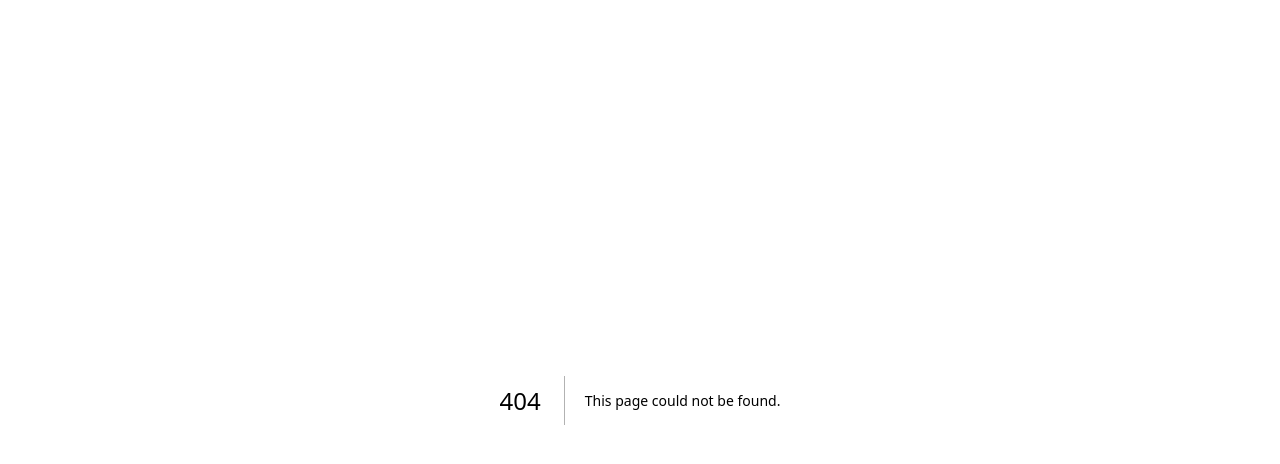
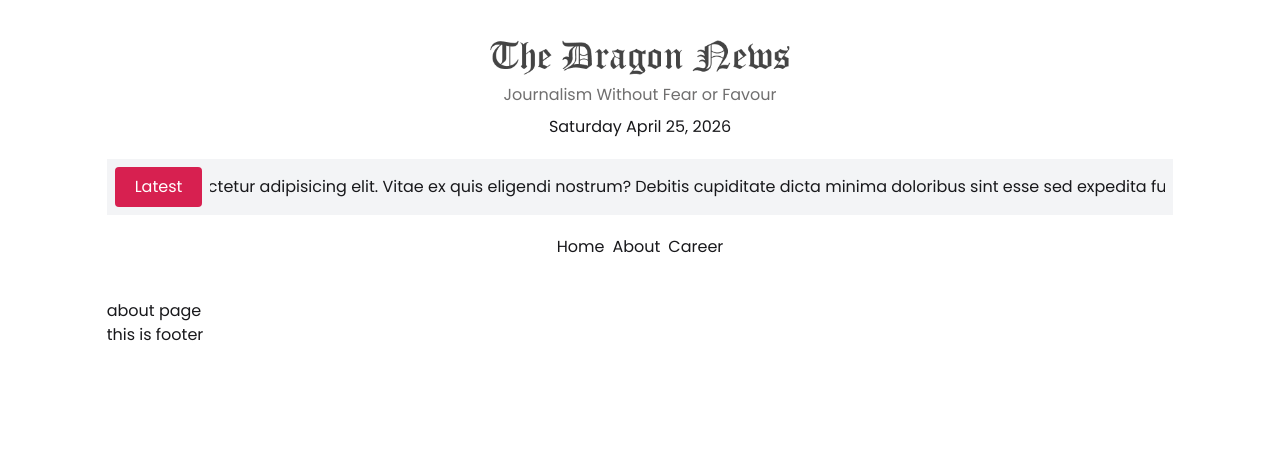
Before and after one commit to msirazu/dragon-news-next, a Next.js app: page /about in a window 1280 px wide. Before the commit this address had no page. Shown: the top 464 px of the page. Built offline with nearby package versions, Linux system fonts and the light colour scheme.

Commit message:
header section completed

```diff
--- /dev/null
+++ b/src/app/(public)/about/page.jsx
@@ -0,0 +1,9 @@
+const AboutPage = () => {
+    return (
+        <div>
+            about page
+        </div>
+    );
+};
+
+export default AboutPage;
--- /dev/null
+++ b/src/app/(public)/career/page.jsx
@@ -0,0 +1,9 @@
+const CareerPage = () => {
+    return (
+        <div>
+            career page
+        </div>
+    );
+};
+
+export default CareerPage;
--- a/src/app/(public)/layout.jsx
+++ b/src/app/(public)/layout.jsx
@@ -4,13 +4,13 @@ import Header from "@/components/layout/header/Header";
 const PublicLayout = ({ children }) => {
     return (
         <div>
-            <header>
+            <header className="w-11/12 md:w-10/12 mx-auto">
                 <Header/>
             </header>
-            <main>
+            <main className="w-11/12 md:w-10/12 mx-auto">
                 {children}
             </main>
-            <footer>
+            <footer className="w-11/12 md:w-10/12 mx-auto">
                 <Footer/>
             </footer>
         </div>
--- a/src/app/globals.css
+++ b/src/app/globals.css
@@ -1,2 +1,13 @@
 @import "tailwindcss";
 @plugin "daisyui";
+
+@theme {
+  --color-text-one: #706F6F;
+  --color-button-one: #D72050;
+}
+
+@layer components {
+  .btn-one {
+    @apply bg-button-one text-white py-2 px-5 rounded-sm cursor-pointer capitalize
+  }
+}
--- /dev/null
+++ b/src/app/not-found.jsx
@@ -0,0 +1,18 @@
+import Link from "next/link";
+
+export const metadata = {
+    title: 'Not Found | The Dragon News'
+}
+
+const NotFound = () => {
+    return (
+        <div className="flex justify-center items-center h-screen flex-col gap-10">
+            <h1 className="text-3xl font-bold capitalize">page not found</h1>
+            <button className="btn capitalize">
+                <Link href={'/'}>back to home</Link>
+            </button>
+        </div>
+    );
+};
+
+export default NotFound;
--- /dev/null
+++ b/src/components/layout/header/DateDisplay.jsx
@@ -0,0 +1,14 @@
+import { format } from "date-fns";
+
+const DateDisplay = () => {
+  const date = new Date();
+  const formatted = format(date, "EEEE MMMM dd, yyyy");
+
+  return (
+  <div>
+    {formatted}
+    </div>
+  )
+};
+
+export default DateDisplay;
--- a/src/components/layout/header/Header.jsx
+++ b/src/components/layout/header/Header.jsx
@@ -1,16 +1,36 @@
 import Image from "next/image";
-import logoImg from '@/assets/icons/logo.png';
+import logoImg from "@/assets/icons/logo.png";
 import Link from "next/link";
+import DateDisplay from "./DateDisplay";
+import Navbar from "./Navbar";
+import MarqueeNews from "./MarqueeNews";
 
 const Header = () => {
-    return (
-        <div>
-            <Link href={'/'}>
-            <Image alt="logo" src={logoImg} width={300} height={100} loading="eager"/>
-            </Link>
-            <h4>Journalism Without Fear or Favour</h4>
-        </div>
-    );
+  return (
+    <div className="flex justify-center py-10 flex-col">
+      <section className="flex flex-col gap-2 justify-center items-center">
+        <Link href={"/"}>
+          <Image
+            alt="logo"
+            src={logoImg}
+            width={300}
+            height={100}
+            loading="eager"
+          />
+        </Link>
+        <h4 className="text-text-one">Journalism Without Fear or Favour</h4>
+       <DateDisplay/>
+      </section>
+
+      <section className="py-5">
+        <MarqueeNews/>
+      </section>
+
+      <section>
+        <Navbar/>
+      </section>
+    </div>
+  );
 };
 
 export default Header;
--- /dev/null
+++ b/src/components/layout/header/MarqueeNews.jsx
@@ -0,0 +1,19 @@
+import Image from "next/image";
+import Marquee from "react-fast-marquee";
+
+const MarqueeNews = () => {
+    return (
+        <div className="p-2 bg-gray-100">
+            <section className="flex gap-2">
+                <div>
+                <button className="btn-one">latest</button>
+            </div>
+            <Marquee pauseOnHover={true} speed={50}>
+                Lorem ipsum dolor sit amet consectetur adipisicing elit. Vitae ex quis eligendi nostrum? Debitis cupiditate dicta minima doloribus sint esse sed expedita fugiat numquam pariatur!
+            </Marquee>
+            </section>
+        </div>
+    );
+};
+
+export default MarqueeNews;
--- a/src/components/layout/header/Navbar.jsx
+++ b/src/components/layout/header/Navbar.jsx
@@ -1,8 +1,18 @@
+import NavbarLinks from "./NavbarLinks";
+
 const Navbar = () => {
     return (
-        <div>
-            this is navbar
-        </div>
+        <nav className="flex justify-between flex-col md:flex-row items-center">
+            <div></div>
+            <div className="flex gap-2">
+                <NavbarLinks path={'/'} title={'Home'}/>
+                <NavbarLinks path={'/about'} title={'About'}/>
+                <NavbarLinks path={'/career'} title={'Career'}/>
+            </div>
+            <div>
+
+            </div>
+        </nav>
     );
 };
 
--- /dev/null
+++ b/src/components/layout/header/NavbarLinks.jsx
@@ -0,0 +1,17 @@
+'use client'
+
+import Link from "next/link";
+import { usePathname } from "next/navigation";
+
+const NavbarLinks = ({path, title, style}) => {
+
+    const pathname = usePathname();
+
+    return (
+        <Link className={`${style}`} href={path}>
+            {title}
+        </Link>
+    );
+};
+
+export default NavbarLinks;
```
